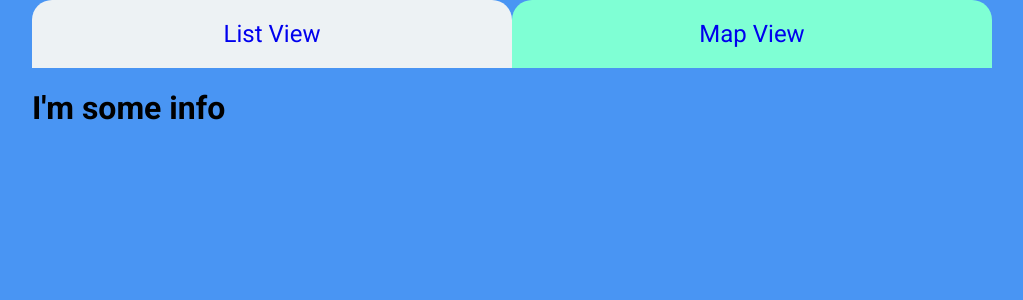
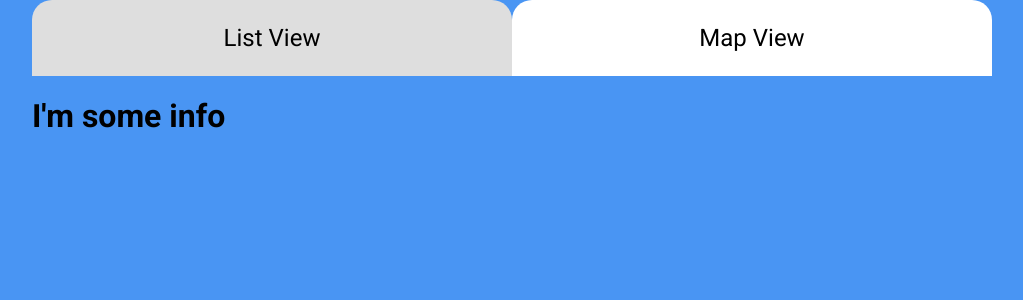
Before and after one commit to LauraToddCode/property-app, a React (Create React App) app: page /map-view in a window 1280 px wide. Shown: the top 300 px of the page, without its empty margins (128-1151 px from the left). Built offline with nearby package versions, Linux system fonts and the light colour scheme.

Commit message:
Updated ToggleViewNav styling

```diff
--- a/src/Components/ToggleViewNav.js
+++ b/src/Components/ToggleViewNav.js
@@ -1,50 +1,17 @@
 import React from "react";
-import { Link } from "react-router-dom";
+import { NavLink } from "react-router-dom";
 
-class ToggleViewNav extends React.Component {
-    constructor(props) {
-        super(props)
-        this.state = {
-            ListViewSelected: true,
-            MapViewSelected: false,
-        }
-        this.handleClick = this.handleClick.bind(this);
-    }
-
-    handleClick = (event) => {
-        if (event.target.id == "listViewLink") {
-            this.setState({
-                ListViewSelected: true,
-                MapViewSelected: false
-            })
-        } else if (event.target.id == "mapViewLink") {
-            this.setState({
-                ListViewSelected: false,
-                MapViewSelected: true
-            })
-        }
-        console.log("list view selected:" + this.state.ListViewSelected)
-        console.log("map view selected:" + this.state.MapViewSelected)
-    }
-
-    render() {
-        const { ListViewSelected, MapViewSelected } = this.state
-        const listTabClass = ListViewSelected == true ? "tabFocus" : "tabBlur"
-        const mapTabClass = MapViewSelected == true ? "tabFocus" : "tabBlur"
-
-
-
-        return (
-            <div className="navToggles">
-                <div className={listTabClass + " navTab"} id="listViewLink" onClick={this.handleClick}>
-                    <Link to="/property-app" className="navToggleLinks">List View</Link>
-                </div>
-                <div className={mapTabClass + " navTab"} id="mapViewLink" onClick={this.handleClick}>
-                    <Link to="/map-view" className="navToggleLinks">Map View</Link>
-                </div>
-            </div>
-        )
-    }
+function ToggleViewNav() {
+    return (
+        <div className="navToggles">
+            <NavLink to="/property-app" activeClassName="active" className="navTab">
+                <p>List View</p>
+            </NavLink>
+            <NavLink to="/map-view" activeClassName="active" className="navTab">
+                <p>Map View</p>
+            </NavLink>
+        </div>
+    )
 }
 
 export default ToggleViewNav
--- a/src/stylesheet.css
+++ b/src/stylesheet.css
@@ -36,25 +36,17 @@ body {
 .navTab {
     width: 50%;
     text-decoration: none;
-    background-color: white;
     color: black;
     font-size: 1.5rem;
-    padding: 20px 0;
     border-radius: 20px 20px 0 0;
     text-align: center;
+    background-color: #DEDEDE;
 }
 
-.navToggleLinks {
-    text-decoration: none;
+.active {
+    background-color: white;
 }
 
-.tabFocus {
-    background-color: #edf2f4;
-}
-
-.tabBlur {
-    background-color: aquamarine;
-}
 
 /* LIST VIEW */
 
```
